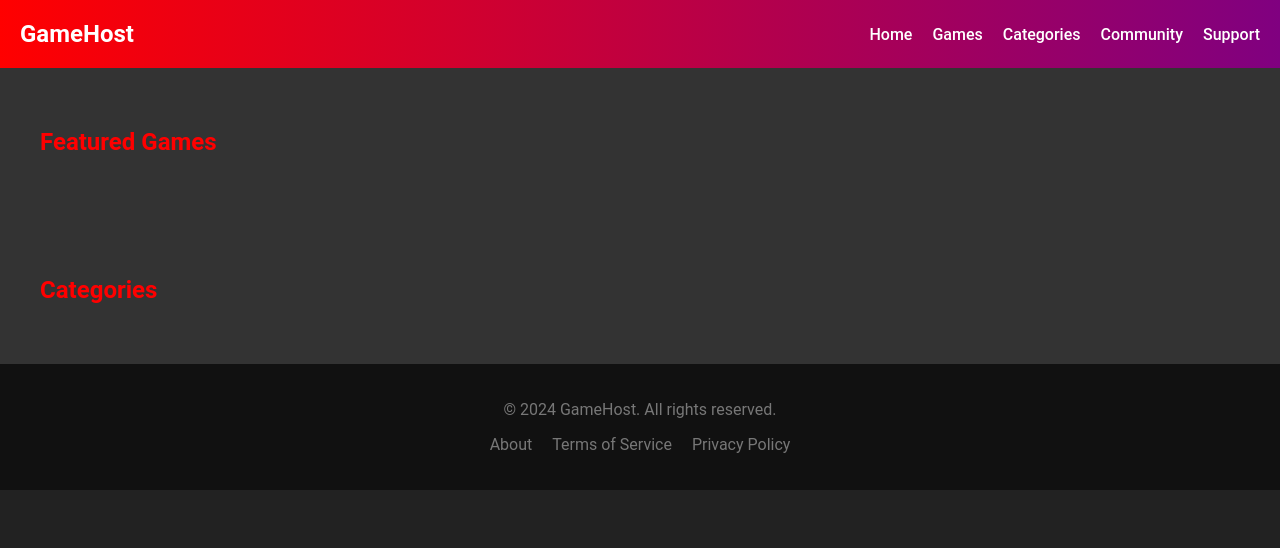
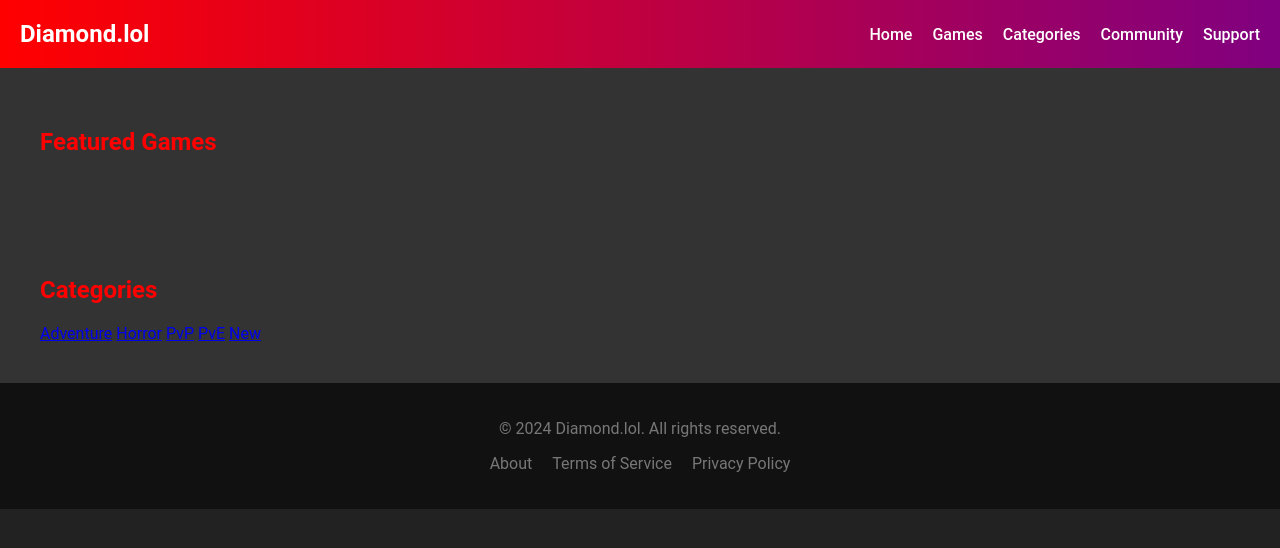
Before and after one commit to wdawdawdad/Diamond.lol, a plain HTML site: page index.html in a window 1280 px wide. Drawn offline with Linux system fonts and the light colour scheme.

Commit message:
Update index.html

```diff
--- a/index.html
+++ b/index.html
@@ -3,12 +3,12 @@
 <head>
     <meta charset="UTF-8">
     <meta name="viewport" content="width=device-width, initial-scale=1.0">
-    <title>Game Hosting Platform</title>
+    <title>Diamond.lol</title>
     <link rel="stylesheet" href="styles.css">
 </head>
 <body>
     <header>
-        <div class="logo">GameHost</div>
+        <div class="logo">Diamond.lol</div>
         <nav>
             <ul>
                 <li><a href="#">Home</a></li>
@@ -28,11 +28,17 @@
         </section>
         <section class="categories">
             <h2>Categories</h2>
-            <!-- Categories section -->
+            <div class="category-buttons">
+                <a href="#" class="btn">Adventure</a>
+                <a href="#" class="btn">Horror</a>
+                <a href="#" class="btn">PvP</a>
+                <a href="#" class="btn">PvE</a>
+                <a href="#" class="btn">New</a>
+            </div>
         </section>
     </main>
     <footer>
-        <p>&copy; 2024 GameHost. All rights reserved.</p>
+        <p>&copy; 2024 Diamond.lol. All rights reserved.</p>
         <ul>
             <li><a href="#">About</a></li>
             <li><a href="#">Terms of Service</a></li>
```
